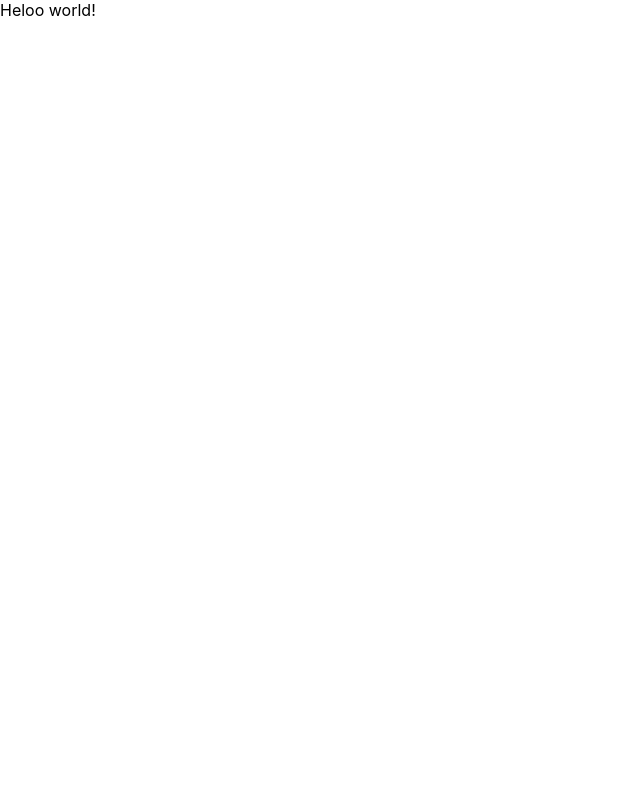
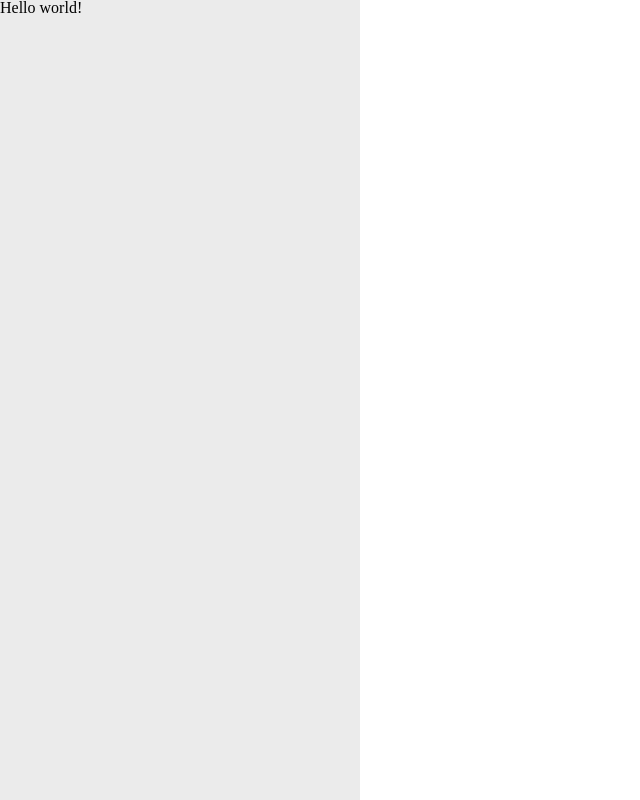
Before and after one commit to antoniodecastroalves/restaurants-search-dio, a React (Create React App) app: page / in a window 1280 px wide. Shown: the whole page, without its empty margins (0-640 px from the left). Built offline with nearby package versions, Linux system fonts and the light colour scheme.

Commit message:
Inicio do desenvolvimento do conteúdo lateral - Parte 02

```diff
--- a/src/App.js
+++ b/src/App.js
@@ -1,5 +1,6 @@
 import React from 'react';
 import { ThemeProvider } from 'styled-components';
+import { Reset } from 'styled-reset';
 
 import theme from './theme'
 import Home from './pages/Home';
@@ -7,6 +8,7 @@ import Home from './pages/Home';
 function App() {
   return (
     <ThemeProvider theme={theme}>
+      <Reset />
       <Home />
     </ThemeProvider>
   );
--- a/src/pages/Home/index.jsx
+++ b/src/pages/Home/index.jsx
@@ -1,5 +1,7 @@
 import React from 'react';
 
-const Home = () => <div>Heloo world!</div>
+import { Container } from './styles'
+
+const Home = () => <Container>Hello world!</Container>;
 
 export default Home;
--- /dev/null
+++ b/src/pages/Home/styles.js
@@ -0,0 +1,8 @@
+import styled from 'styled-components';
+
+export const Container = styled.aside`
+  background-color: ${(props) => props.theme.colors.background};
+  width: 360px;
+  height: 100vh;
+  overflow-y: auto;
+`;
--- a/src/theme.js
+++ b/src/theme.js
@@ -1,12 +1,12 @@
 const theme = {
   colors: {
-    primary: "#6200ee",
+    primary: '#6200ee',
     background: '#00000014',
     text: '#000000B3',
     success: '#135E01',
   },
   fonts: {
-    regular: 'roboto, sans-serif',
+    regular: 'Roboto, sans-serif',
   },
 };
 
```
Also changed, not shown: src/index.js (line endings or trailing spaces), 1 other file (tests, documents, lock files or other folders).
